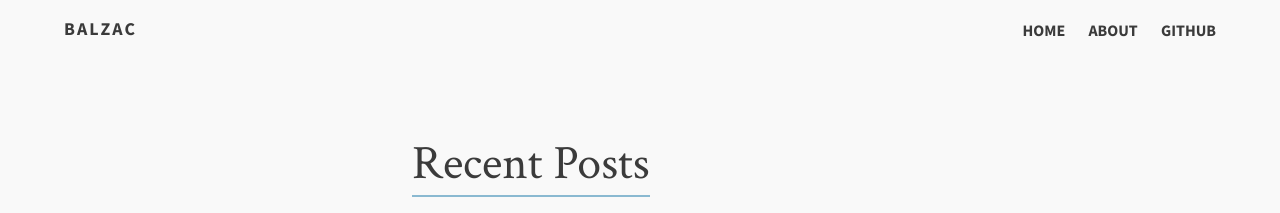
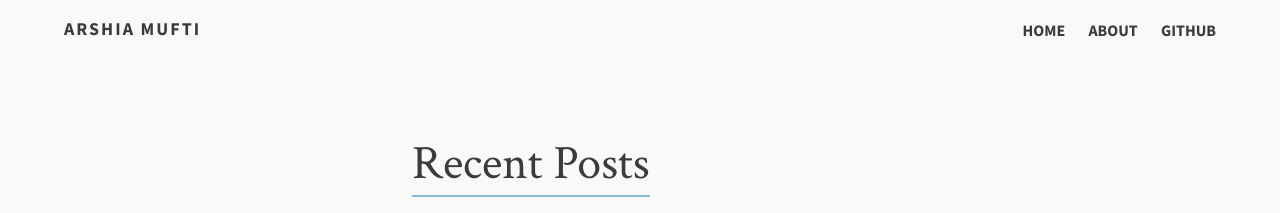
Before and after one commit to arshiamufti/arshiamufti.github.io, a Jekyll site: the page built from index.md, in a window 1280 px wide. Shown: the top 213 px of the page. Built offline with Jekyll 4.4.1, drawn with Linux system fonts in a browser that asks for light colours.

Commit message:
added my name as title

```diff
--- a/_config.yml
+++ b/_config.yml
@@ -1,4 +1,4 @@
-title:            Balzac
+title:            Arshia Mufti
 tagline:          A beautiful theme.
 description:      Arshia Mufti's personal website.
 canonical: http://jekyll.gtat.me
```
Also changed, not shown: 1 other file.
